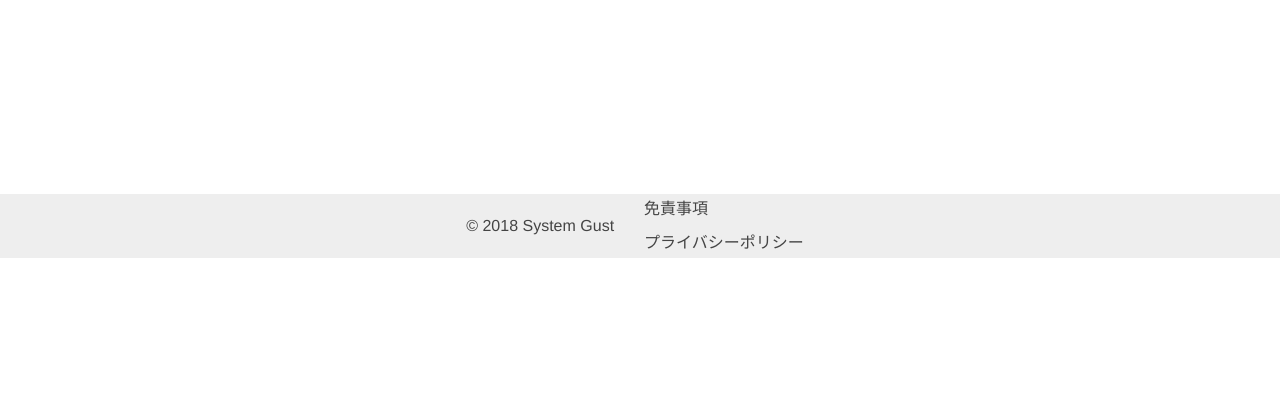
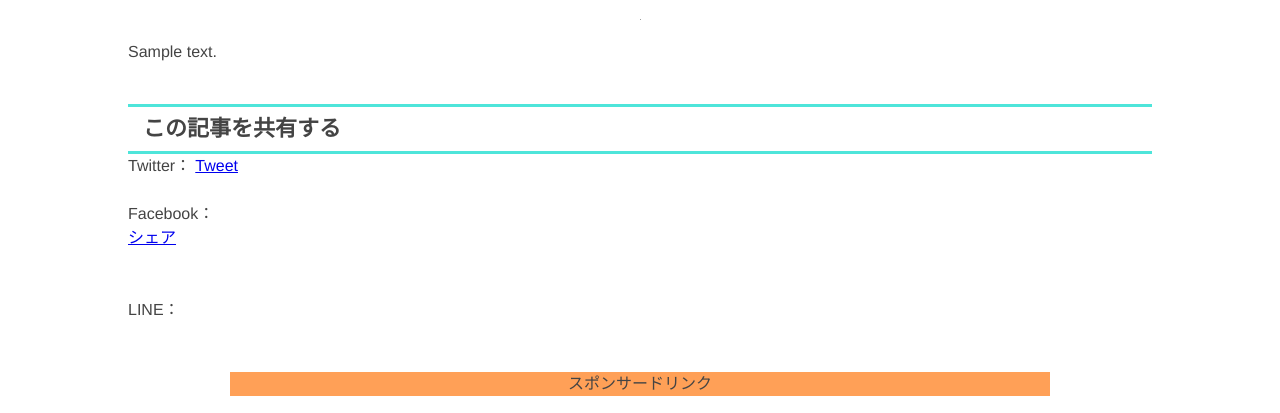
Before and after one commit to noots-val/shindan_dev, a Django app: template templates/common/article.html in a window 1280 px wide. Shown: the part 542-955 px from the top of the page. Before the commit the page ends 800 px from the top, so only its background shows below. Run offline with Django 3.2, Linux system fonts and the light colour scheme; the template is opened without the code that fills it: most values are stand-ins (such as "Sample title", 1, 10 or a date in 2020); some libraries are stand-ins or nearby versions; some web fonts are replaced; grey boxes are pictures that could not be loaded.

Commit message:
広告配信準備 #63
広告追加と記事ページ調整

```diff
--- a/templates/common/ads.html
+++ b/templates/common/ads.html
@@ -1,5 +1,10 @@
 <div class="ads_display">
     <p class="separator_label">スポンサードリンク</p>
+
+    <a href="https://px.a8.net/svt/ejp?a8mat=2ZL7QZ+4KBNQQ+279M+BZ0Z5" target="_blank" rel="nofollow">
+    <img border="0" width="300" height="250" alt="" src="https://www26.a8.net/svt/bgt?aid=180708731276&wid=001&eno=01&mid=s00000010273002011000&mc=1"></a>
+    <img border="0" width="1" height="1" src="https://www16.a8.net/0.gif?a8mat=2ZL7QZ+4KBNQQ+279M+BZ0Z5" alt="">
+
     <a href="https://px.a8.net/svt/ejp?a8mat=2ZL29S+GF7GHE+50+2HGDN5" target="_blank" rel="nofollow">
     <img border="0" width="200" height="200" alt="" src="https://www25.a8.net/svt/bgt?aid=180701632993&wid=001&eno=01&mid=s00000000018015025000&mc=1"></a>
     <img border="0" width="1" height="1" src="https://www13.a8.net/0.gif?a8mat=2ZL29S+GF7GHE+50+2HGDN5" alt="">
--- a/templates/common/article.html
+++ b/templates/common/article.html
@@ -7,12 +7,14 @@
 {% endblock %}
 
 {% block description %}
-<meta name="description" content="『診断したんだん』は気軽に出来る性格診断です。こちらは『{{ article.title }}』の記事です。娯楽気分で楽しめるカジュアルな診断の他、MBTIなどの解説記事も公開中。"/>
+<meta name="description"
+      content="『診断したんだん』は気軽に出来る性格診断です。こちらは『{{ article.title }}』の記事です。娯楽気分で楽しめるカジュアルな診断の他、MBTIなどの解説記事も公開中。"/>
 {% endblock %}
 
 {% block ogp %}
 <meta property="og:title" content="{{ article.title }} | 診断したんだん">
-<meta property="og:description" content="『診断したんだん』は気軽に出来る性格診断です。こちらは『{{ article.title }}』の記事です。娯楽気分で楽しめるカジュアルな診断の他、MBTIなどの解説記事も公開中。">
+<meta property="og:description"
+      content="『診断したんだん』は気軽に出来る性格診断です。こちらは『{{ article.title }}』の記事です。娯楽気分で楽しめるカジュアルな診断の他、MBTIなどの解説記事も公開中。">
 {% endblock %}
 
 {% block css %}
@@ -21,9 +23,32 @@
 {% endblock %}
 
 {% block contents %}
+
+<h1 class="h1_label">{{ article.title }}</h1>
+{% include 'common/ads2.html' %}
+
 {% autoescape off %}
 {{ article.content|linebreaks }}
 {% endautoescape %}
+<h2 class="h2_label">この記事を共有する</h2>
+Twitter：
+<a href="https://twitter.com/share?ref_src=twsrc%5Etfw" class="twitter-share-button" data-show-count="false">
+    Tweet
+</a>
+<br>
+<br>
+Facebook：
+<div class="fb-share-button" data-href="https://shindan-shitandan.com" data-layout="button" data-size="small"
+     data-mobile-iframe="true">
+    <a target="_blank"
+       href="https://www.facebook.com/sharer/sharer.php?u=https%3A%2F%2Fshindan-shitandan.com%2F&amp;src=sdkpreparse"
+       class="fb-xfbml-parse-ignore">シェア</a>
+</div>
+<br>
+<br>
+LINE：
+<div class="line-it-button" data-lang="ja" data-type="like" data-url="https://shindan-shitandan.com/"
+     style="display: none;"></div>
 {% endblock %}
 
 {% block js %}
```
Also changed, not shown: templates/common/ads3.html (+0 -31 lines), 1 other file.
